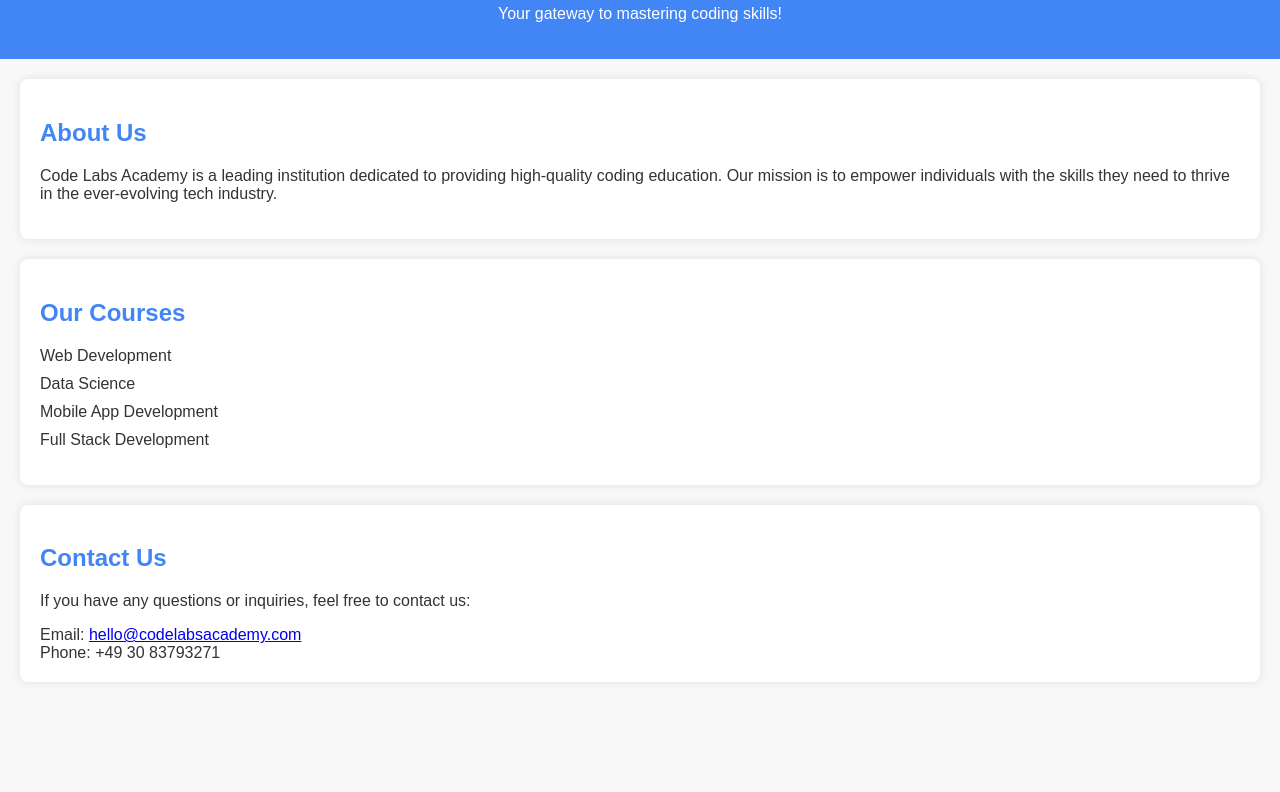
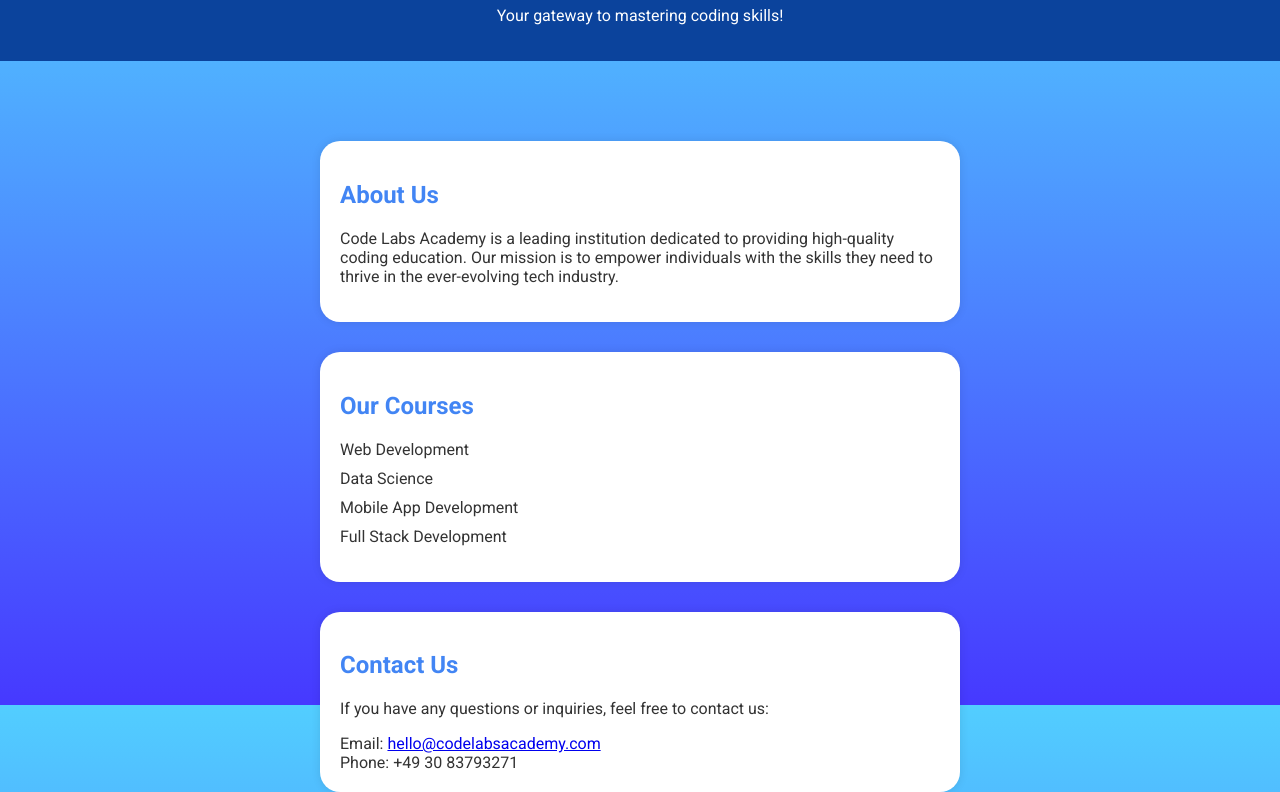
Before and after one commit to DarkPix3l/CLA-Build-and-Deploy-a-Website, a plain HTML site: page index.html in a window 1280 px wide. Shown: the part 95-887 px from the top of the page. Before the commit the page ends 800 px from the top, so only its background shows below. Drawn offline with Linux system fonts and the light colour scheme.

Commit message:
Ex.n3 added changes to the code

```diff
--- a/index.html
+++ b/index.html
@@ -7,6 +7,7 @@
 initial-scale=1.0" />
     <link rel="stylesheet" href="style.css" />
     <title>Code Labs Academy</title>
+    <link href="https://fonts.googleapis.com/css2?family=Roboto:ital,wght@0,100..900;1,100..900&display=swap" rel="stylesheet">
 </head>
 
 <body>
@@ -14,9 +15,12 @@ initial-scale=1.0" />
         <h1>Welcome to Code Labs Academy</h1>
         <p>Your gateway to mastering coding skills!</p>
     </header>
+    <section class="container">
         <section class="about">
             <h2>About Us</h2>
-        <p>Code Labs Academy is a leading institution dedicated to providing high-quality coding education. Our mission is to empower individuals with the skills they need to thrive in the ever-evolving tech industry.
+            <p>Code Labs Academy is a leading institution dedicated to providing high-quality coding education. Our
+                mission is to empower individuals with the skills they need to thrive in the ever-evolving tech
+                industry.
             </p>
         </section>
         <section class="courses">
@@ -38,6 +42,8 @@ initial-scale=1.0" />
                 Phone: +49 30 83793271
             </address>
         </section>
+    </section>
+    <footer></footer>
 </body>
 
 </html>
--- a/style.css
+++ b/style.css
@@ -1,35 +1,62 @@
+html{
+    height: 100vh;
+}
+
 body {
-  font-family: "Arial", sans-serif;
+  width: 100%;
+  height: 100vh;
+  font-family: "Roboto", serif;
   margin: 0;
   padding: 0;
   background-color: #f8f8f8;
   color: #333;
+  display: flex;
+  flex-direction: column;
+  background: linear-gradient(to bottom, rgb(82, 206, 255), rgb(70, 57, 255));
+  justify-content: space-between;
 }
+
 header {
-  background-color: #4285f4;
+  background-color: #0b439c;
   color: #fff;
   text-align: center;
   padding: 20px;
 }
+
+h2 {
+    color: #4285f4;
+  }
+  ul {
+    list-style-type: none;
+    padding: 0;
+  }
+  li {
+    margin-bottom: 10px;
+  }
+  address {
+    font-style: normal;
+  }
+
+.container {
+  display: flex;
+  flex-direction: column;
+  justify-items: center;
+  gap: 30px;
+  margin: 80px auto;
+}
+
 .about,
 .courses,
 .contact {
-  margin: 20px;
+  max-width: 600px;
   padding: 20px;
   background-color: #fff;
-  border-radius: 8px;
   box-shadow: 0 0 10px rgba(0, 0, 0, 0.1);
+  border-radius: 20px;
 }
-h2 {
-  color: #4285f4;
+
+footer{
+    width: 100%;
+    height: 100px;
+    background-color: #0b439c;
 }
-ul {
-  list-style-type: none;
-  padding: 0;
-}
-li {
-  margin-bottom: 10px;
-}
-address {
-  font-style: normal;
-}
```
Lines whose indentation alone changed are shown as unchanged.
